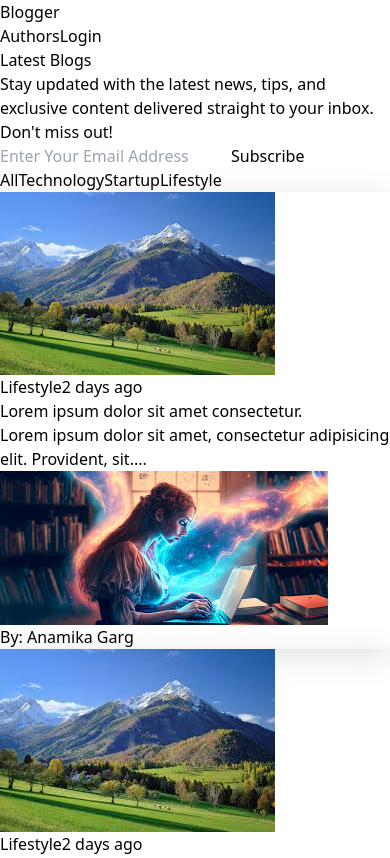
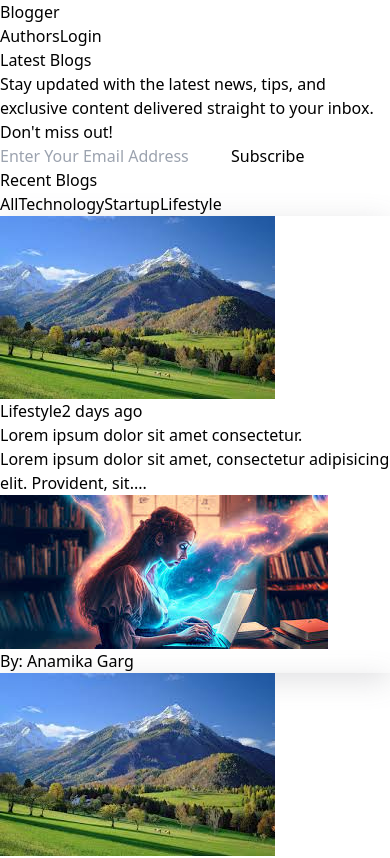
Before and after one commit to Anamika-garg/Blog, a React (Vite) app in the folder Frontend/: page / in a window 390 px wide. Shown: the top 858 px of the page. Built offline with nearby package versions, Linux system fonts and the light colour scheme.

Commit message:
responsive change

```diff
--- a/Frontend/src/components/Categories.jsx
+++ b/Frontend/src/components/Categories.jsx
@@ -4,10 +4,13 @@ const Categories = () => {
   return (
     <>
     <div className="categories w-full min-h-[40px] flex items-center justify-center gap-[18px] flex-wrap">
+      <h1 className="text-2xl font-bold">Recent Blogs</h1>
+      <div className='flex items-center justify-center gap-[18px] flex-wrap'>
         <button className='text-[15px] px-4 p-2 bg-black text-white'>All</button>
         <button className='text-[15px] px-4 p-2 bg-white text-black font-semibold hover:bg-black hover:text-white transition-all'>Technology</button>
         <button className='text-[15px] px-4 p-2 bg-white text-black font-semibold hover:bg-black hover:text-white transition-all'>Startup</button>
         <button className='text-[15px] px-4 p-2 bg-white text-black font-semibold hover:bg-black hover:text-white transition-all'>Lifestyle</button>
+        </div>
     </div>
     </>
   )
--- a/Frontend/src/components/Newsletter.jsx
+++ b/Frontend/src/components/Newsletter.jsx
@@ -4,7 +4,7 @@ const Newsletter = () => {
     return (
         <>
             <div className="container m-auto w-[80vw] min-h-[50vh] flex items-center justify-center flex-col gap-[26px]">
-                <h1 className="text-4xl font-bold md:mt-8 mt-[60px] ">
+                <h1 className="text-4xl font-bold md:mt-8 mt-[80px] ">
                     Latest Blogs
                 </h1>
                 <p className='text-center'>Stay updated with the latest news, tips, and exclusive content delivered straight to your inbox.<br></br> Don't miss out!</p>
```
